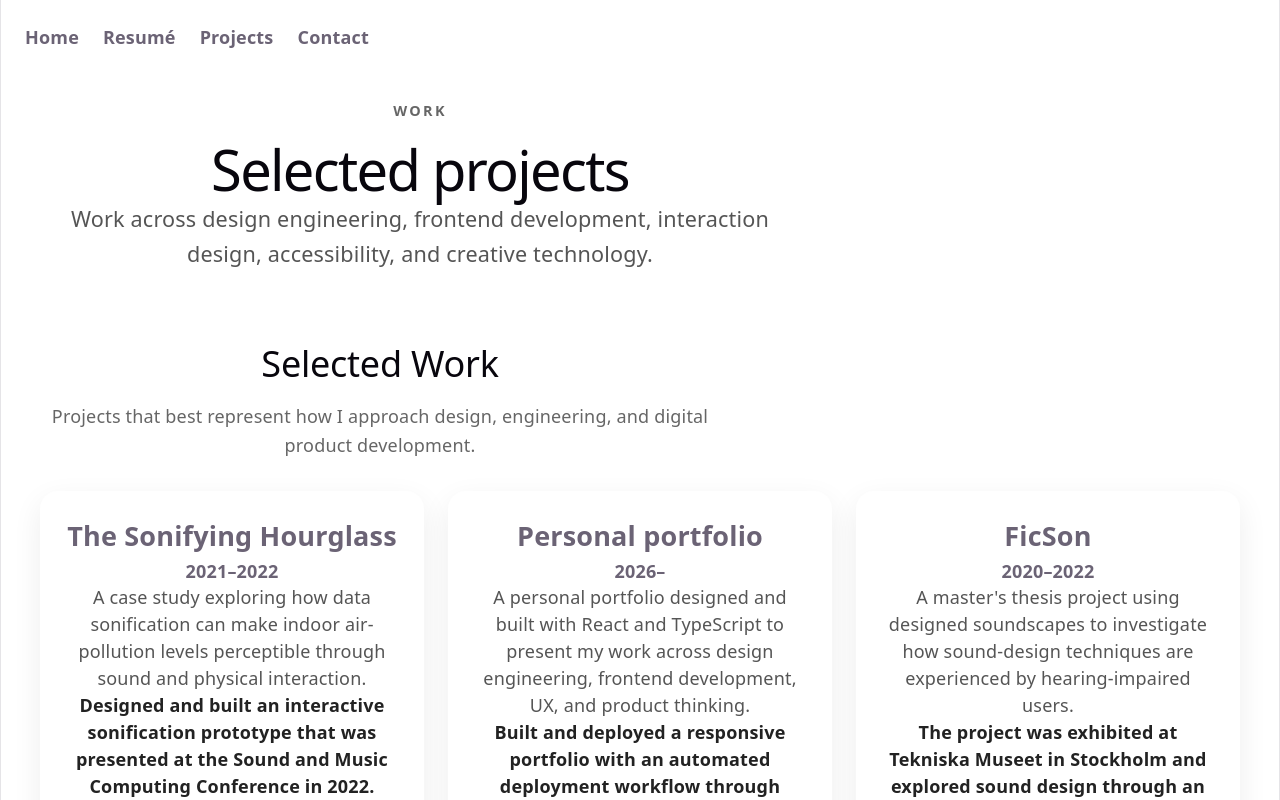
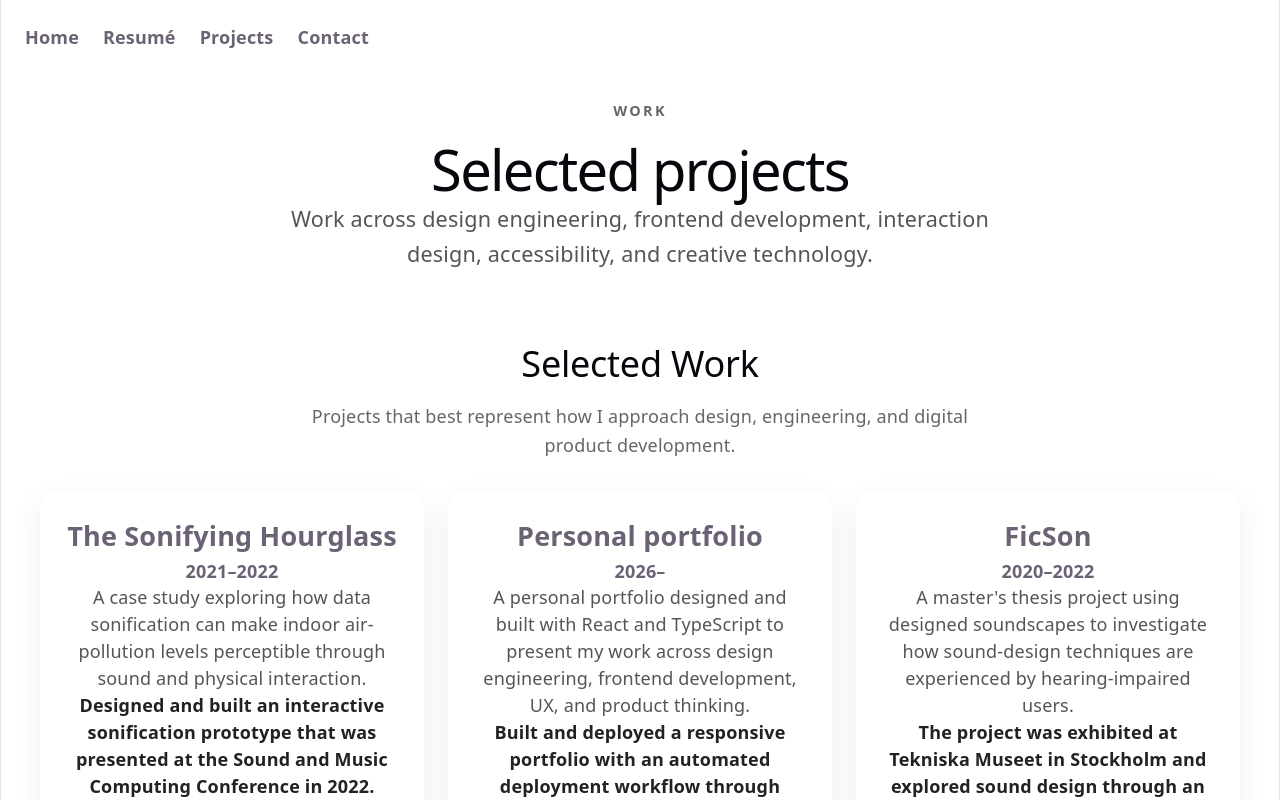
Before and after one commit to CarloBarone-info/website, a React (Vite) app: page /#/projects in a window 1280 px wide. Shown: the top 800 px of the page. Built offline with nearby package versions, Linux system fonts and the light colour scheme.

Commit message:
fix(style): centered position for headers

```diff
--- a/src/App.css
+++ b/src/App.css
@@ -101,7 +101,7 @@
 
 .projectsHeader {
   max-width: 760px;
-  margin-bottom: 72px;
+  margin: 0 auto 72px auto;
 }
 
 .projectsHeader .eyebrow {
@@ -124,7 +124,7 @@
 
 .projectSectionHeader {
   max-width: 680px;
-  margin-bottom: 32px;
+  margin: 0 auto 32px auto;
 }
 
 .projectSectionHeader h2 {
```
